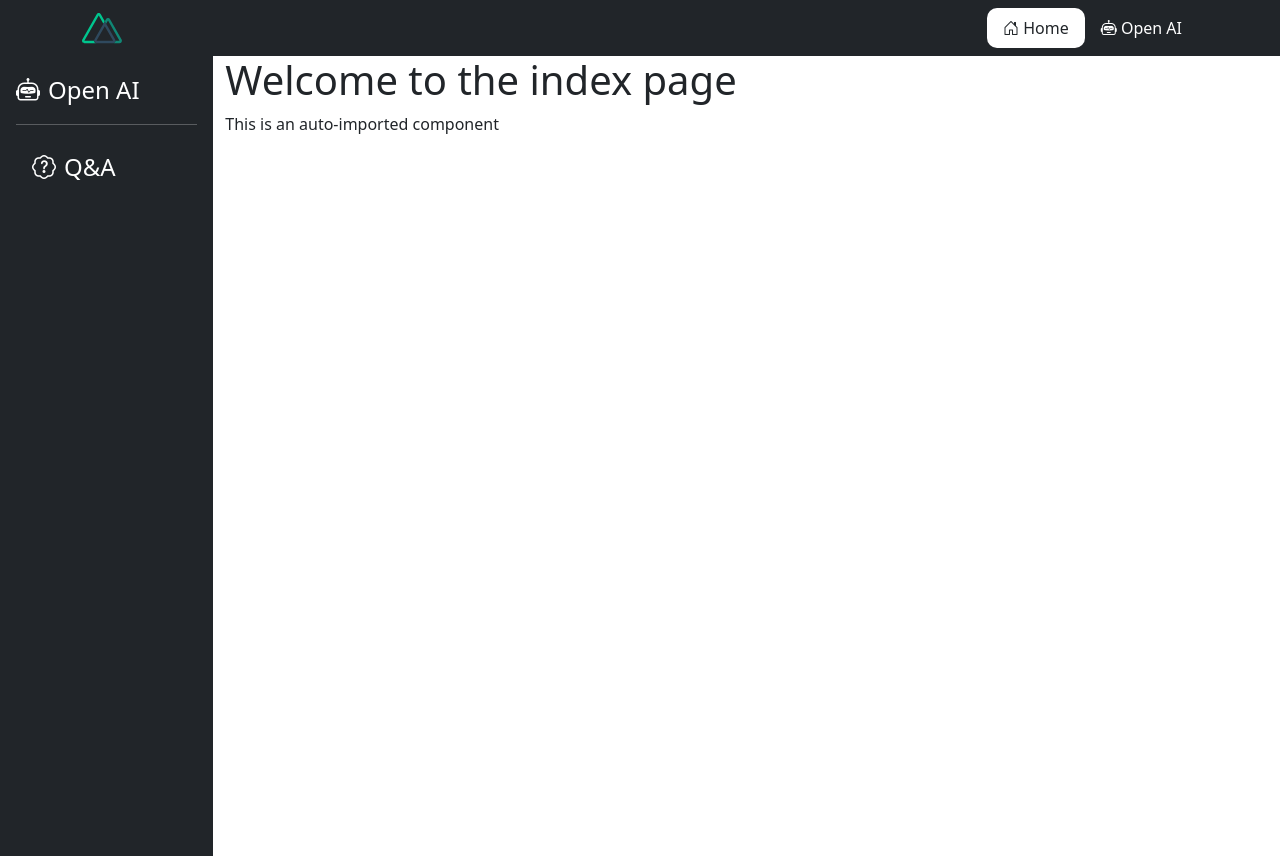
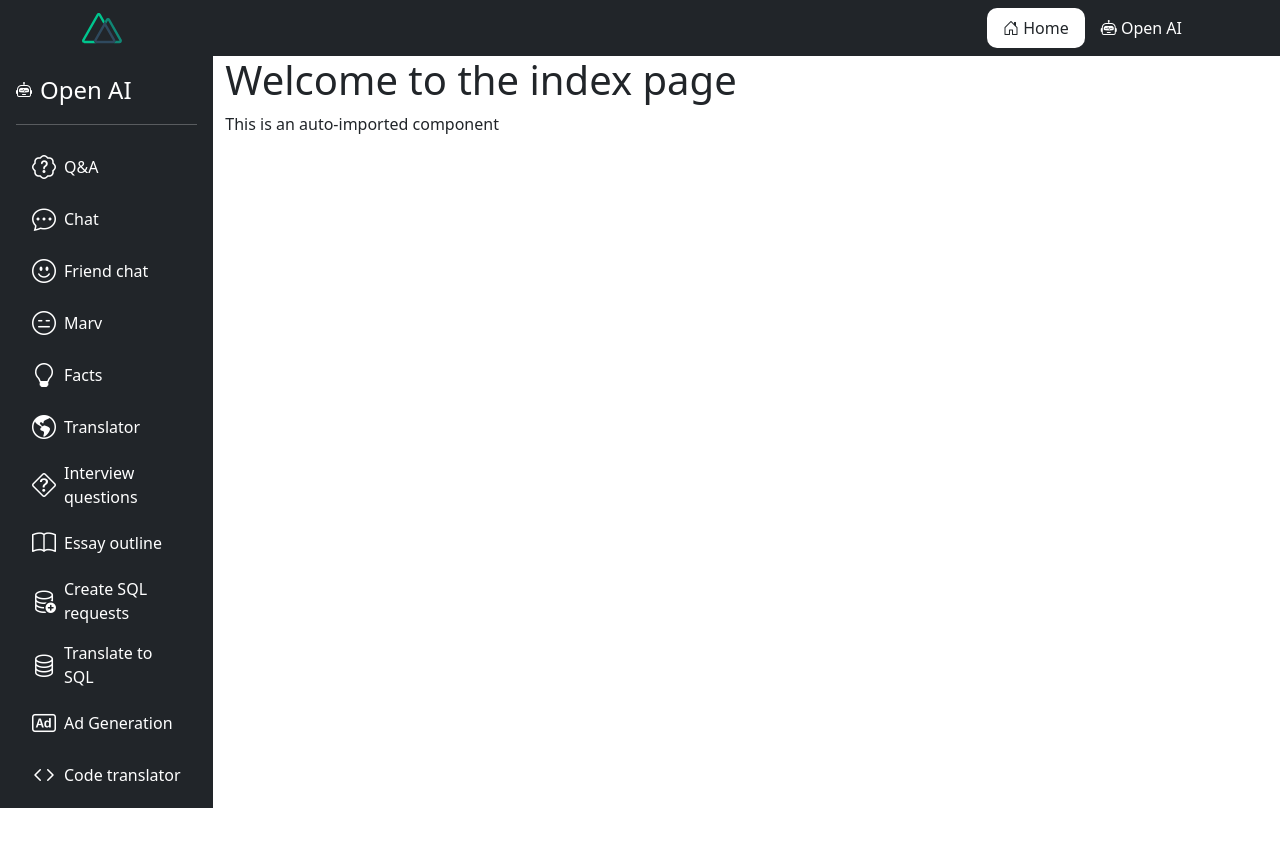
Before and after one commit to Faez-B/openAI-integration, a Nuxt app: page / in a window 1280 px wide. After the commit the page ends 808 px from the top, so only its background shows below. Built offline with nearby package versions, Linux system fonts and the light colour scheme.

Commit message:
Sidebar links

```diff
--- a/components/OpenAISideBar.vue
+++ b/components/OpenAISideBar.vue
@@ -13,32 +13,32 @@
         <hr>
 
         <ul class="nav nav-pills flex-column mb-auto">
-          <li class="nav-item">
-            <NuxtLink to="/openai/q_a" class="nav-link d-flex align-items-center mb-3 mb-md-0 me-md-auto text-white text-decoration-none">
-                <i class="bi bi-patch-question pe-none me-2"></i>
-                <span class="fs-4">Q&A</span>
-            </NuxtLink>
-          </li>
+            <OpenAISidebarLink link="q_a" icon="patch-question" title="Q&A"/>
+            <OpenAISidebarLink link="chat" icon="chat-dots" title="Chat"/>
+            <OpenAISidebarLink link="friend" icon="emoji-smile" title="Friend chat"/>
+            <OpenAISidebarLink link="marv" icon="emoji-expressionless" title="Marv"/>
+            <OpenAISidebarLink link="facts" icon="lightbulb" title="Facts"/>
+            <OpenAISidebarLink link="englishTranslator" icon="globe-americas" title="Translator"/>
+            <OpenAISidebarLink link="interview" icon="question-diamond" title="Interview questions"/>
+            <OpenAISidebarLink link="essayOutline" icon="book" title="Essay outline"/>
+            <OpenAISidebarLink link="sql" icon="database-add" title="Create SQL requests"/>
+            <OpenAISidebarLink link="sql2" icon="database" title="Translate to SQL"/>
+            <OpenAISidebarLink link="adGeneration" icon="badge-ad" title="Ad Generation"/>
+            <OpenAISidebarLink link="codeTranslation" icon="code" title="Code translator"/>
+            <OpenAISidebarLink link="explainCode" icon="file-earmark-code" title="Explain code"/>
+            <OpenAISidebarLink link="jsHelper" icon="filetype-js" title="JavaScript helper"/>
+            <OpenAISidebarLink link="jsPython" icon="filetype-py" title="JS to Python"/>
+            <OpenAISidebarLink link="keywords" icon="text-wrap" title="Extract keywords"/>
+            <OpenAISidebarLink link="notesSummary" icon="card-text" title="Generate summary"/>
+            <OpenAISidebarLink link="studyNotes" icon="list-ol" title="Notes to study"/>
         </ul>
 
     </div>
 </template>
 
 <style scoped>
-    .nav-link {
-        border-radius: 10px;
-    }
-
-    .router-link-active.router-link-exact-active:not(.logo-link) {
-        color: rgba(33,37,41,var(--bs-bg-opacity,1)) !important;
-        background-color: white !important;
-    }
-
     .sidebar {
-        height: 100vh;
-    }
-
-    i {
-        font-size: 1.5rem;
+        max-height: 94vh;
+        overflow: auto;
     }
 </style>
--- /dev/null
+++ b/components/OpenAISidebarLink.vue
@@ -0,0 +1,41 @@
+<script setup>
+    const props = defineProps({
+        link: String,
+        icon: String,
+        title: String
+    });
+
+    const link = "/openai/" + props.link;
+    const icon = "bi-" + props.icon;
+    const { title } = props;
+
+</script>
+
+<template>
+    <li class="nav-item">
+        <NuxtLink :to=link class="nav-link d-flex align-items-center mb-3 mb-md-0 me-md-auto text-white text-decoration-none">
+            <i class="bi pe-none me-2" :class="icon"></i>
+            <span class="fs-6">{{ title }}</span>
+        </NuxtLink>
+    </li>
+</template>
+
+<style scoped>
+    .nav-link {
+        border-radius: 10px;
+    }
+
+    .router-link-active.router-link-exact-active:not(.logo-link) {
+        color: rgba(33,37,41,var(--bs-bg-opacity,1)) !important;
+        background-color: white !important;
+    }
+
+    .sidebar {
+        height: 100vh;
+        overflow: auto;
+    }
+
+    i {
+        font-size: 1.5rem;
+    }
+</style>
```
